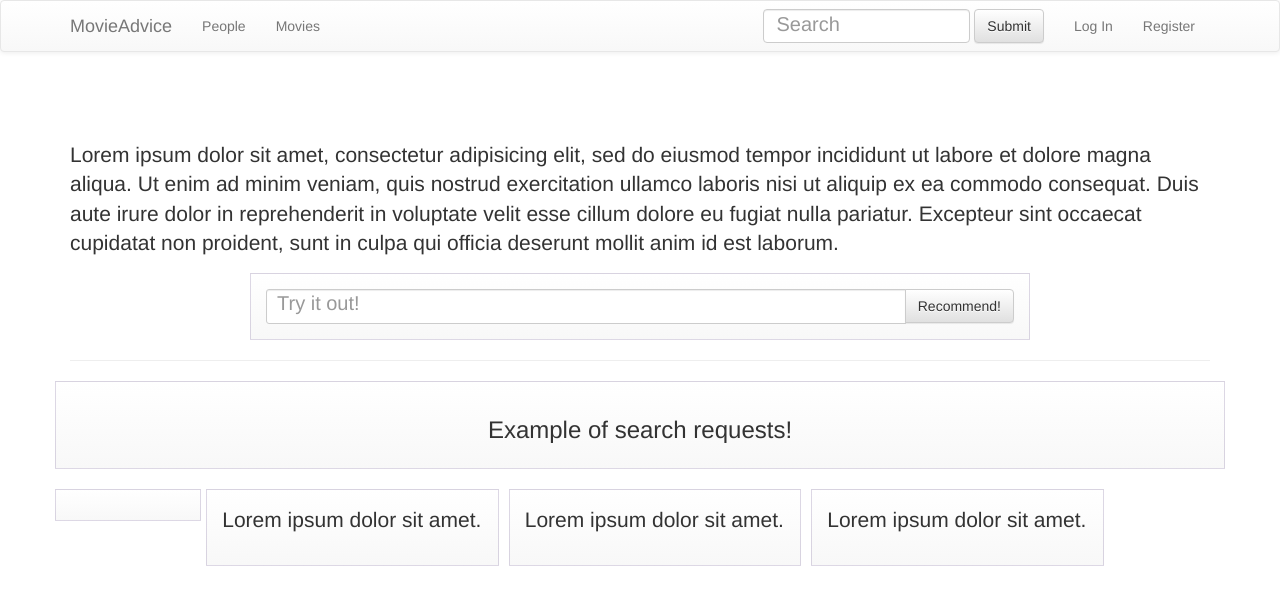
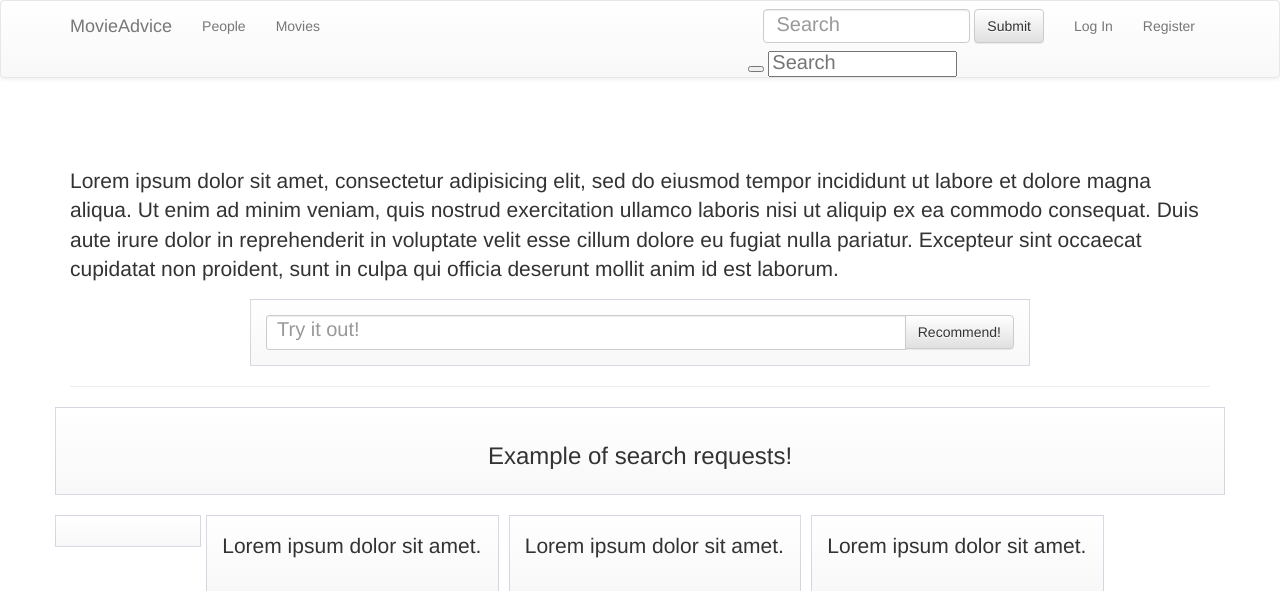
Before and after one commit to RomanOliinyk/MovieAdvice, a Django app: page /recommendation/ in a window 1280 px wide. Shown: the top 591 px of the page. Run offline with Django 3.2, Linux system fonts and the light colour scheme; some libraries are stand-ins or nearby versions.

Commit message:
trying to implement search

```diff
--- a/templates/recommendation/header.html
+++ b/templates/recommendation/header.html
@@ -22,11 +22,18 @@
             <ul class="nav navbar-nav navbar-right">
 
                 <li>
-                    <form class="navbar-form navbar-left">
+                    <form class="navbar-form navbar-left" id="searchform"
+                    action="" method="get" accept-charset="utf-8">
                         <div class="form-group">
                             <input type="text" class="form-control" placeholder="Search">
                         </div>
                         <button type="submit" class="btn btn-default">Submit</button>
+                    </form>
+                    <form  >
+                        <button class="searchbutton" type="submit">
+                            <i class="fa fa-search"></i>
+                        </button>
+                        <input class="searchfield" id="searchbox" name="q" type="text" placeholder="Search">
                     </form>
                 </li>
                 <li><a href="#">Log In</a></li>
```
